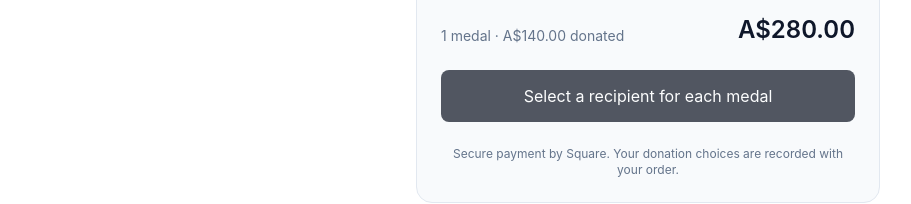
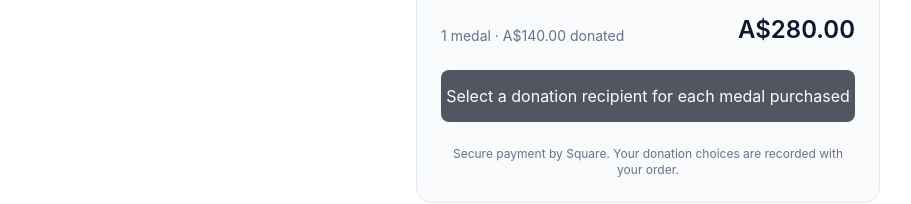
Before and after one commit to tdean1113/netanyahu-wanted, a React (Vite) app in the folder web/: page /shop in a window 1280 px wide. Shown: the part 2140-2344 px from the top of the page, without its empty margins (248-1159 px from the left). Built offline with nearby package versions, Linux system fonts and the light colour scheme; no server answers.

Commit message:
Clarify disabled Buy now label for missing donation recipients.
Co-authored-by: Cursor <cursoragent@cursor.com>

```diff
--- a/web/src/pages/Shop.tsx
+++ b/web/src/pages/Shop.tsx
@@ -522,7 +522,7 @@ export default function Shop() {
                 {busy
                   ? 'Redirecting to secure checkout…'
                   : !allSelected
-                    ? 'Select a recipient for each medal'
+                    ? 'Select a donation recipient for each medal purchased'
                     : checkoutLive
                       ? `Buy now — ${formatAud(orderTotal)}`
                       : `Testing Purchase Only — ${formatAud(orderTotal)}`}
```
